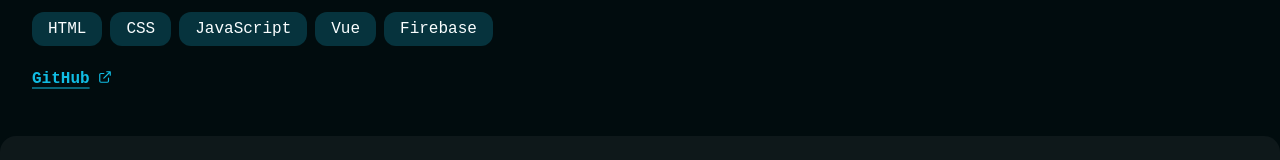
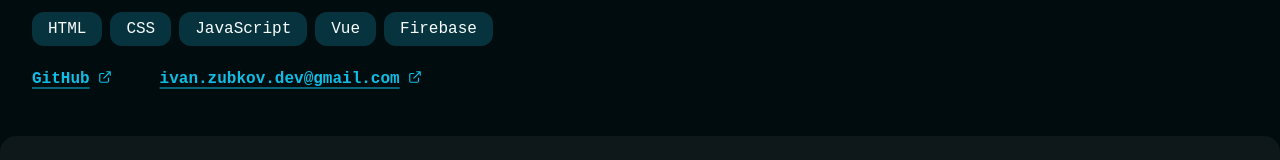
Before and after one commit to Thundiverter/website, a Vue app: page / in a window 1280 px wide. Shown: the part 177-337 px from the top of the page. Built offline with nearby package versions, Linux system fonts and the light colour scheme; no server answers; a web font is replaced by a local one.

Commit message:
Added email

```diff
--- a/src/components/FirstSection.vue
+++ b/src/components/FirstSection.vue
@@ -18,6 +18,7 @@
 
         <div class="links">
             <a href="https://github.com/Thundiverter" target="_blank">GitHub<ExternalLinkIcon /></a>
+            <a href="mailto:ivan.zubkov.dev@gmail.com">ivan.zubkov.dev@gmail.com<ExternalLinkIcon /></a>
         </div>
     </section>
 </template>
@@ -39,4 +40,10 @@
     gap: .5rem;
     margin: 2rem 0 1.5rem 0;
 }
+
+.links {
+    display: flex;
+    flex-wrap: wrap;
+    gap: 3rem;
+}
 </style>
```
Also changed, not shown: 5 other files (tests, documents, lock files or other folders).
